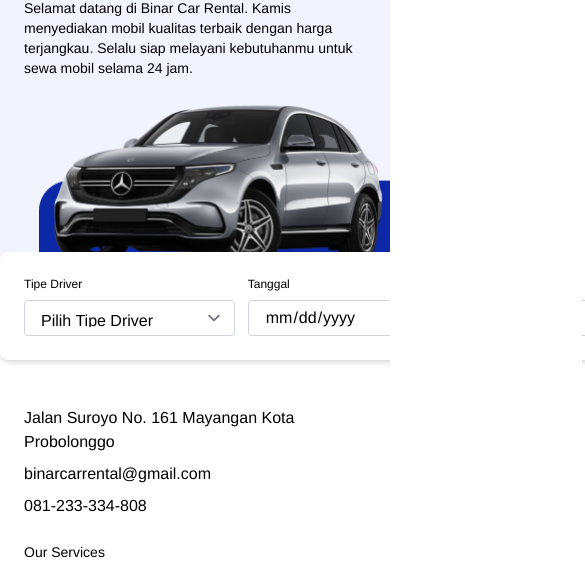
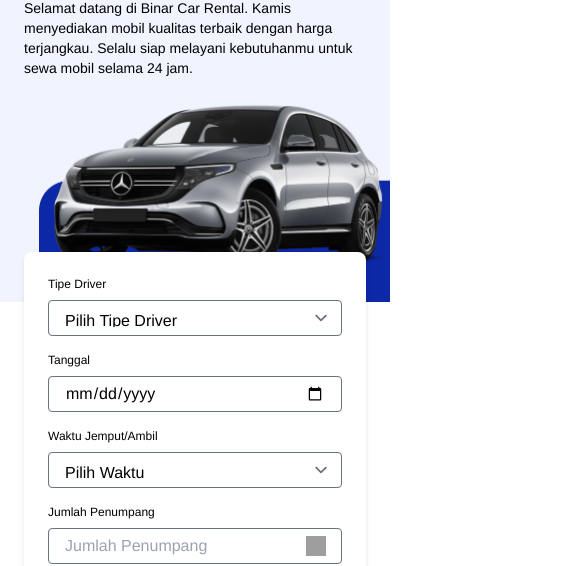
Before and after one commit to agung-madani/24001143-synrgy7-arm-bcr-ch4, a website: page public/cars.html in a window 390 px wide. Shown: the part 294-860 px from the top of the page, 585 px wide, since content can reach past the window. Drawn offline with nearby package versions, Linux system fonts and the light colour scheme; grey boxes are pictures that could not be loaded; a web font is replaced by a local one.

Commit message:
feat: add responsive /cars page

```diff
--- a/public/cars.html
+++ b/public/cars.html
@@ -66,14 +66,14 @@
     </div>
   </section>
   <!--/   Hero Section -->
-  <main class="relative mb-20">
+  <main class="relative mb-96 lg:mb-20">
     <!-- Absolute positioned search bar -->
-    <div class="absolute top-0 left-0 right-0 w-[1047px] mx-auto mt-[-50px]">
-      <div class="flex items-center justify-between bg-white rounded-lg shadow-md p-6 shadow-md">
-        <div class="">
+    <div class="absolute top-0 left-0 right-0 mx-auto mt-[-50px] lg:w-[1047px] px-6 lg:px-0">
+      <div class="flex flex-col lg:flex-row lg:items-center lg:justify-between bg-white rounded-lg shadow-md p-6">
+        <div class="mb-4 lg:mb-0">
           <p class="font-light text-xs mb-2">Tipe Driver</p>
           <!-- Tipe Driver Dropdown -->
-          <select id="driver-type" class="mr-2 w-[210.75px] h-9 border border-gray-300 rounded px-4 py-2" onchange="checkFields()">
+          <select id="driver-type" class="mr-2 w-full lg:w-[210.75px] h-9 rounded px-4 py-2" onchange="checkFields()">
             <option value="" disabled selected hidden>Pilih Tipe Driver</option>
             <option value="driver-true">Dengan Sopir</option>
             <option value="driver-false">Tanpa Sopir (Lepas Kunci)</option>
@@ -81,16 +81,16 @@
         </div>
 
         <!-- Date Input -->
-        <div class="">
+        <div class="mb-4 lg:mb-0">
           <p class="font-light text-xs mb-2">Tanggal</p>
           <!-- Hari -->
-          <input id="date-input" type="date" class="mr-2 w-[210.75px] h-9 border border-gray-300 rounded px-4 py-2" onchange="checkFields()">
+          <input id="date-input" type="date" class="mr-2 w-full lg:w-[210.75px] h-9 rounded px-4 py-2" onchange="checkFields()">
         </div>
 
-        <div class="">
+        <div class="mb-4 lg:mb-0">
           <p class="font-light text-xs mb-2">Waktu Jemput/Ambil</p>
           <!-- Waktu Jemput Dropdown -->
-          <select id="pickup-time" class="mr-2 w-[210.75px] h-9 border border-gray-300 rounded px-4 py-2" onchange="checkFields()">
+          <select id="pickup-time" class="mr-2 w-full lg:w-[210.75px] h-9 rounded px-4 py-2" onchange="checkFields()">
             <option value="" disabled selected hidden>Pilih Waktu</option>
             <option value="08:00">08:00 WIB</option>
             <option value="09:00">09:00 WIB</option>
@@ -100,16 +100,16 @@
           </select>
         </div>
 
-        <div class="">
+        <div class="mb-4 lg:mb-0">
           <p class="font-light text-xs mb-2">Jumlah Penumpang</p>
           <!-- Jumlah Penumpang Input -->
           <div class="relative">
-            <input id="passenger-count" type="text" placeholder="Jumlah Penumpang" class="mr-2 w-[210.75px] h-9 border border-gray-300 rounded px-4 py-2" onchange="checkFields()">
+            <input id="passenger-count" type="text" placeholder="Jumlah Penumpang" class="mr-2 w-full lg:w-[210.75px] h-9 rounded px-4 py-2" onchange="checkFields()">
             <div class="absolute top-1/2 right-4 transform -translate-y-1/2 w-5 h-5 bg-cover" style="background-image: url(https://i.ibb.co/wNxCLNp/icon-input-penumpang.png)"></div>
           </div>
         </div>
 
-        <div class="">
+        <div>
           <p class="font-light text-xs mb-6"></p>
           <!-- Search Button -->
           <button id="load-btn" class="bg-green-500 h-9 hover:bg-green-600 text-white rounded px-4 py-2 cursor-not-allowed" disabled>Cari Mobil</button>
@@ -117,8 +117,9 @@
       </div>
     </div>
   </main>
+
   <div class="flex items-center justify-center">
-    <div class="hidden grid grid-cols-3 gap-4" id="cars-container"></div>
+    <div class="hidden grid grid-cols-1 lg:grid-cols-3 gap-4" id="cars-container"></div>
   </div>
 
   <!--     Footer Bar-->
@@ -162,7 +163,6 @@
   <script type="text/javascript" src="./scripts/binar.js"></script>
   <script type="text/javascript" src="./scripts/app.js"></script>
   <script type="text/javascript" src="./scripts/car.js"></script>
-  <script type="text/javascript" src="./scripts/search.js"></script>
 
 </body>
 </html>
--- a/server/index.js
+++ b/server/index.js
@@ -33,9 +33,6 @@ function onRequest(req, res) {
     if (req.url === '/cars') {
         filePath = path.join(PUBLIC_DIRECTORY, 'cars.html');
     };
-    // if (req.irl === '/our-services-section') {
-    //     filePath = path.join(PUBLIC_DIRECTORY, req.url);
-    // };
 
     fs.readFile(filePath, (err, content) => {
         if (err) {
```
Also changed, not shown: public/css/output.css.
